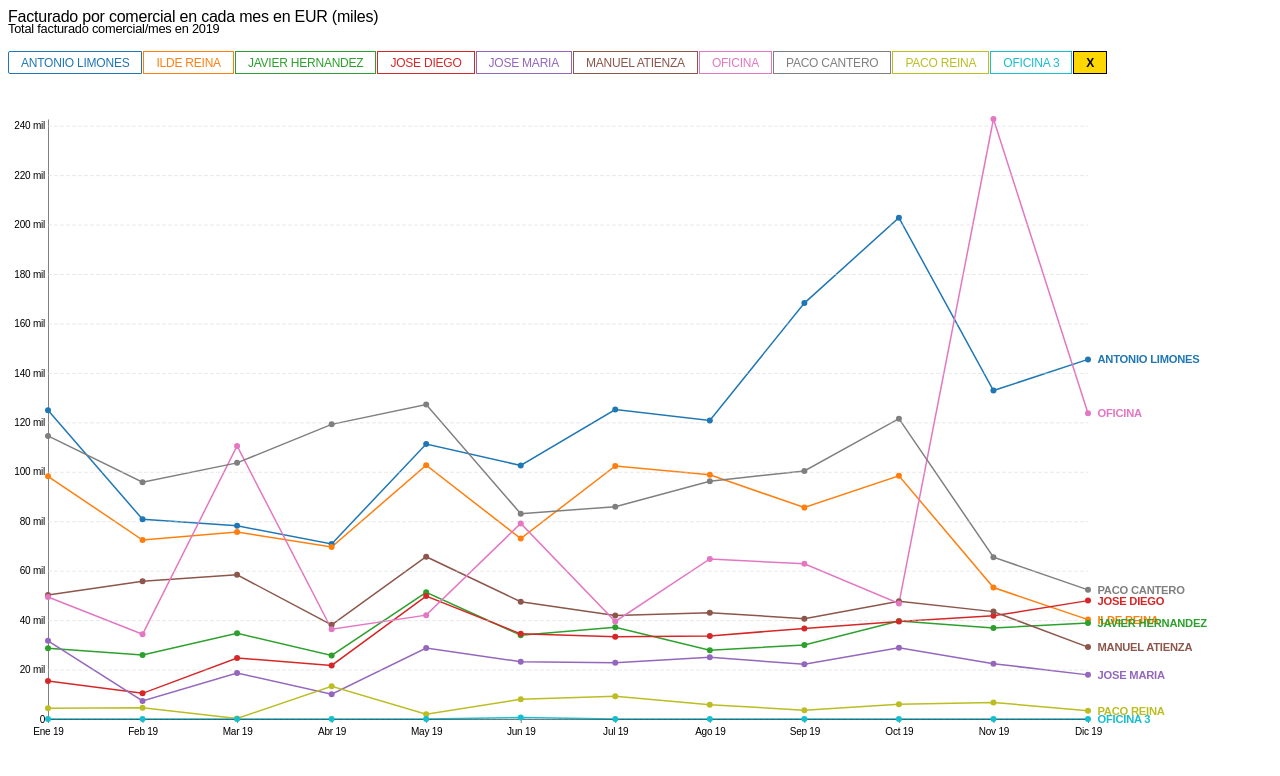
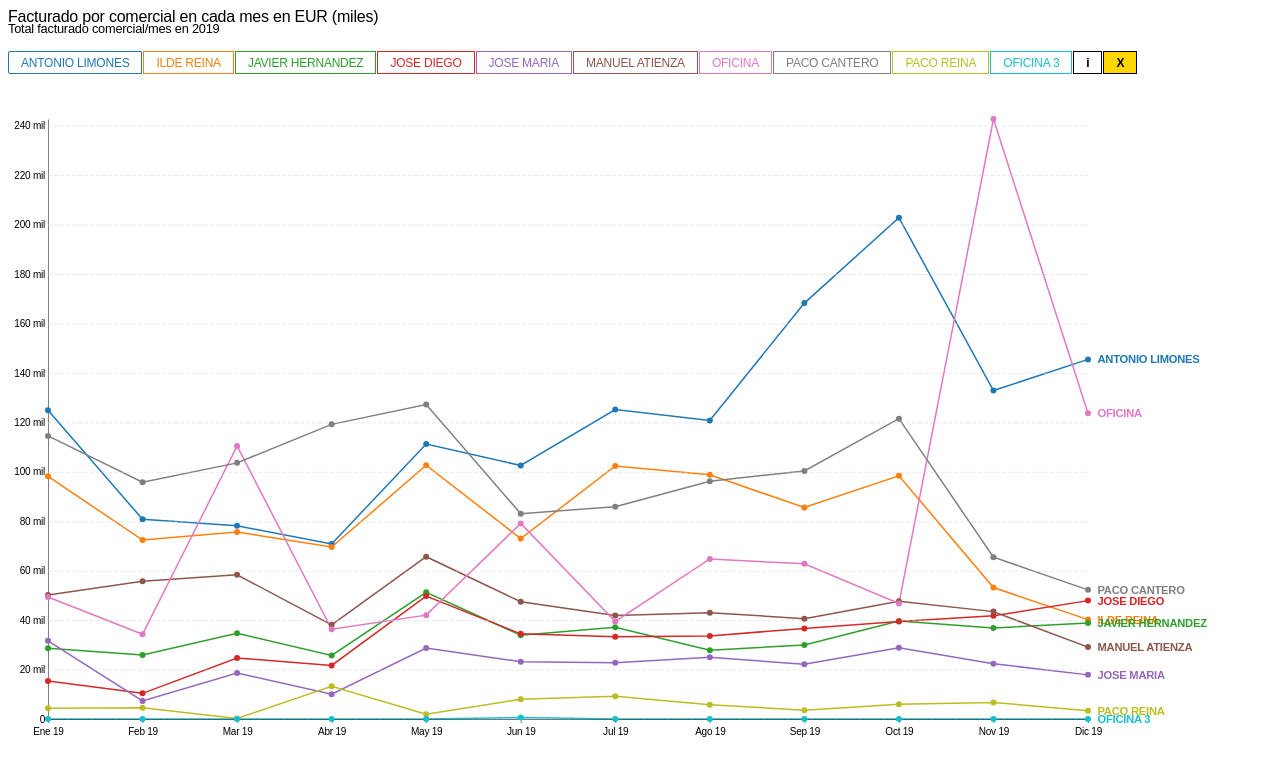
Before and after one commit to jlopezfdez/multiple-line-chart, a website: page index.html in a window 1280 px wide. Drawn offline with nearby package versions, Linux system fonts and the light colour scheme.

Commit message:
Añadidas etiquetas sobre puntos

```diff
--- a/app.js
+++ b/app.js
@@ -3,6 +3,7 @@ function multipleLineChart(datos, excluidos) {
   // Preparación de datos.
   const filtroDatos = filterData(datos, excluidos);
   const lineChartData = prepareLineChartData(filtroDatos);
+  let tooltipInfoSeleccionada = false;
 
   // Dimensiones generales del objeto.
   let screenWidth = 1200,
@@ -19,7 +20,7 @@ function multipleLineChart(datos, excluidos) {
 
   // AÑADIR ELEMENTOS BASICOS ////////////////////////////////////////////////////////////////////////////////////
   const svg = d3
-    .select('.line-chart-container')
+    .select('.grafico-contenedor')
     .append('svg')
     .attr('width', screenWidth)
     .attr('height', screenHeight)
@@ -40,7 +41,7 @@ function multipleLineChart(datos, excluidos) {
     .append('tspan')
     .text('Facturado por comercial en cada mes en EUR (miles)');
   const subheader = d3
-    .select('.line-chart-subheader')
+    .select('.grafico-subcabecera')
     .append('tspan')
     .attr('x', 0)
     .text('Total facturado comercial/mes en 2019');
@@ -79,8 +80,11 @@ function multipleLineChart(datos, excluidos) {
     .range(d3.schemeCategory10)
 
   // 3.- Añadir botones en DOM con comerciales para filtrado.
-  const filtrosComerciales = d3
-    .select('.grafico-filtros')
+
+  const graficoFiltros = d3
+    .select('.grafico-filtros');
+
+  const filtrosComerciales = graficoFiltros
     .selectAll('.OpcionFiltrado')
     .data(lineChartData["series"], d => d.key)
     .enter()
@@ -89,17 +93,24 @@ function multipleLineChart(datos, excluidos) {
     .html(d => d.key)
     .style('color', d => color(d.key));
 
-  d3
-    .select('.grafico-filtros')
+
+  // Boton para tootips y para deseleccionar todos los filtros marcados.
+  graficoFiltros
+    .append('div')
+    .attr('class', 'OpcionFiltrado_tooltips')
+    .html('i')
+    .style('color', 'black');
+
+  graficoFiltros
     .append('div')
     .attr('class', 'OpcionFiltrado_deseleccionar')
     .html('X')
     .style('color', 'black');
 
-
   // 4.- Escuchando eventos click en botones con nombre de comerciales.
   d3.selectAll('.OpcionFiltrado').on('click', click_opciones);
   d3.selectAll('.OpcionFiltrado_deseleccionar').on('click', click_deseleccionar);
+  d3.selectAll('.OpcionFiltrado_tooltips').on('click', click_tooltips);
   // FIN LINEA DE BOTONES CON COMERCIALES PARA FILTRADO //////////////////////////////////////////////////////////
 
   dibujarLineas(lineChartData);
@@ -260,7 +271,7 @@ function multipleLineChart(datos, excluidos) {
   // Dibujar líneas.
   function dibujarLineas(data) {
     const TIEMPO_UPDATE_EJEY = 600
-      TIEMPO_ENTER_LINEAS = 600,
+    TIEMPO_ENTER_LINEAS = 600,
       TIEMPO_UPDATE_LINEAS = 600,
       TIEMPO_REMOVE_LINEAS = 400,
       TIEMPO_ENTER_PUNTOS = 600,
@@ -270,7 +281,7 @@ function multipleLineChart(datos, excluidos) {
       TIEMPO_UPDATE_ETIQUETAS = 600,
       TIEMPO_REMOVE_ETIQUETAS = 400,
       RADIO_PUNTOS = 3,
-      TICKS_EJEY=15;
+      TICKS_EJEY = 15;
 
     // ESCALA Y DIBUJO EJE Y //////////////////////////////////////////////////////////
     yScale = d3
@@ -280,7 +291,7 @@ function multipleLineChart(datos, excluidos) {
 
     yAxis = d3
       .axisLeft(yScale)
-      .ticks(TICKS_EJEY )
+      .ticks(TICKS_EJEY)
       .tickFormat(formatTicksEjeY)
       .tickSizeOuter(0)
       .tickSizeInner(-width);
@@ -382,6 +393,60 @@ function multipleLineChart(datos, excluidos) {
         });
     // FIN DIBUJO DE PUNTOS SOBRE LAS LINEAS ///////////////////////////////////////////
 
+    // DIBUJO DE ETIQUETAS SOBRE LOS PUNTOS ////////////////////////////////////////////
+    var tooltip = grafico
+      .selectAll('.tooltip')
+      .data(data.series, d => d.key)
+      .join(
+        enter => {
+          enter
+            .append('g')
+            .attr('class', function (d) {
+              if (tooltipInfoSeleccionada) {
+                return "tooltip tooltip--selected";
+              } else {
+                return "tooltip";
+              }
+            })
+            .selectAll('text')
+            .data(d => d.values)
+            .join('text')
+            .attr('class', 'textopuntos')
+            .attr('x', d => xScale(parseInt(d.mes)) + 5)
+            .attr('y', d => yScale(d.value) - 5)
+            .text(d => d.value)
+            .style('opacity', 0)
+            .transition()
+            .duration(TIEMPO_ENTER_PUNTOS)
+            .style('opacity', 1)
+        },
+        update => {
+          update
+            .attr('class', function (d) {
+              if (tooltipInfoSeleccionada) {
+                return "tooltip tooltip--selected";
+              } else {
+                return "tooltip";
+              }
+            })
+            .selectAll('text')
+            .data(d => d.values)
+            .join('text')
+            .transition()
+            .duration(TIEMPO_UPDATE_PUNTOS)
+            .attr('x', d => xScale(parseInt(d.mes)) + 5)
+            .attr('y', d => yScale(d.value) - 5)
+            .text(d => d.value)
+        },
+        exit => {
+          exit
+            .transition()
+            .duration(TIEMPO_REMOVE_PUNTOS)
+            .style('opacity', 0)
+            .remove()
+        });
+        // FIN DIBUJO DE ETIQUETAS SOBRE LOS PUNTOS ////////////////////////////////////
+
     // DIBUJO DE ETIQUETAS EN FIN DE LAS LINEAS ////////////////////////////////////////
     var etiquetas = grafico
       .select('.grupo-etiquetas')
@@ -473,6 +538,20 @@ function multipleLineChart(datos, excluidos) {
       dibujarLineas(lineChartData);
     }
   }
+
+  function click_tooltips() {
+
+    tooltipInfoSeleccionada = !tooltipInfoSeleccionada;
+
+    if (tooltipInfoSeleccionada)
+    {
+      d3.selectAll('.tooltip').classed('tooltip--selected', true);
+      d3.selectAll('.OpcionFiltrado_tooltips').classed('OpcionFiltrado_tooltips--selected', true);
+    } else {
+      d3.selectAll('.tooltip').classed('tooltip--selected', false);
+      d3.selectAll('.OpcionFiltrado_tooltips').classed('OpcionFiltrado_tooltips--selected', false);
+    }
+  }
 }
 
 // Comerciales a excluir.
--- a/index.html
+++ b/index.html
@@ -11,9 +11,10 @@
 <body>
   <!-- Contenedores del Gráfico -->
   <div class="grafico-cabecera header"></div>
-  <div class="line-chart-subheader subheader"></div>
+  <div class="grafico-subcabecera subheader"></div>
   <div class="grafico-filtros"></div>
-  <div class="line-chart-container"></div>
+  <div class="grafico-contenedor"></div>
+
 
   <script src="https://d3js.org/d3.v5.min.js"></script>
   <script src="app.js"></script>
--- a/style.css
+++ b/style.css
@@ -77,6 +77,22 @@ path {
   font-weight: bold;
 }
 
+.OpcionFiltrado_tooltips {
+  display: inline-block;
+  padding: 0.3em 1em;
+  border: 1px solid;
+  margin-right: 1px;
+  margin-top: 10px;
+  cursor: pointer;
+  font-size: 12px;
+  background-color: white;
+  font-weight: bold;
+}
+
+.OpcionFiltrado_tooltips--selected {
+  background-color: lightgreen;
+}
+
 .OpcionFiltrado:first-child {
   border-radius: 2px 0 0 2px;
 }
@@ -95,3 +111,15 @@ path {
   background-color: lightyellow;
   color: #fff;
 }
+
+.textopuntos {
+  font-size: 0.5em;
+}
+
+.tooltip {
+  opacity: 0;
+}
+
+.tooltip--selected {
+  opacity: 1;
+}
```
